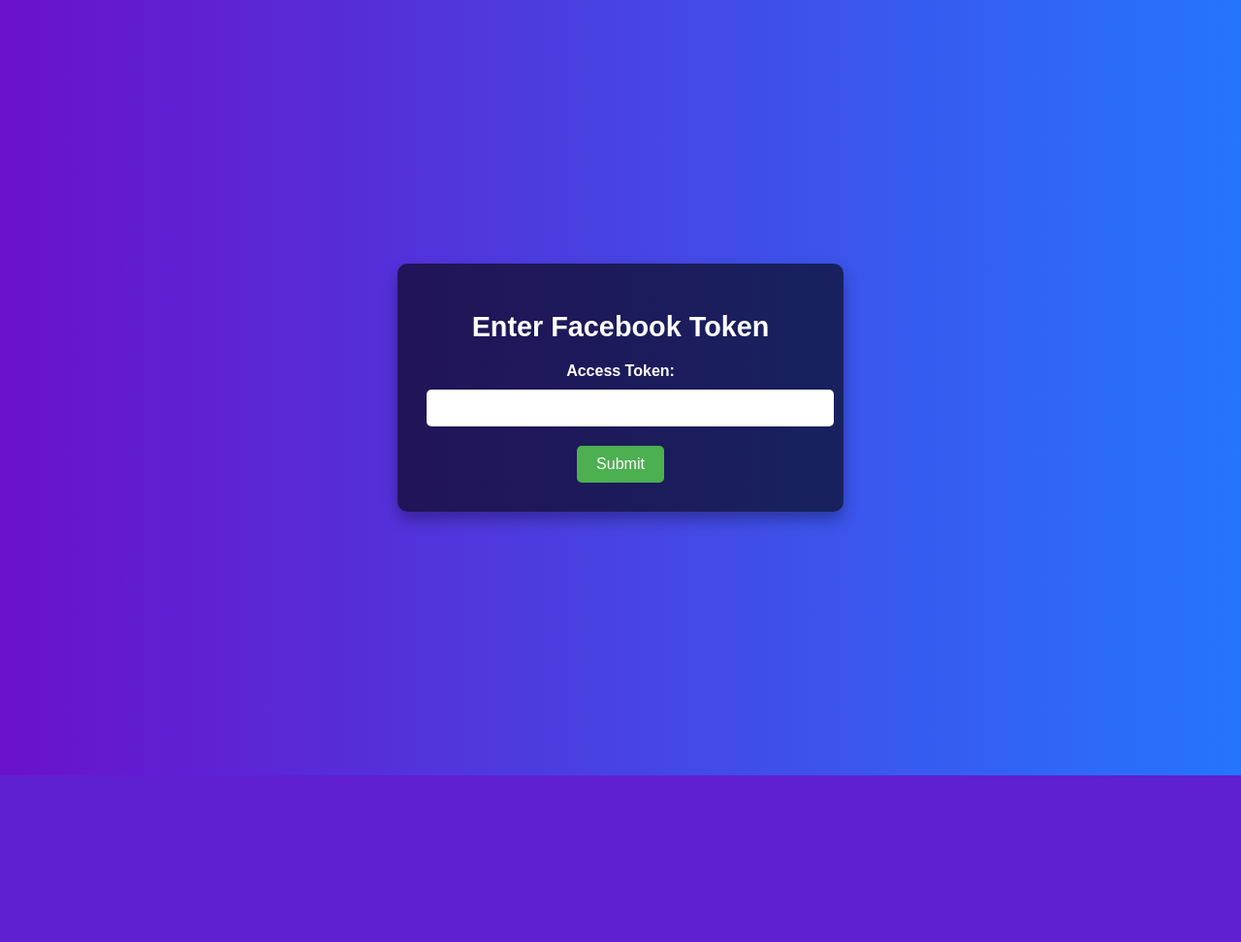
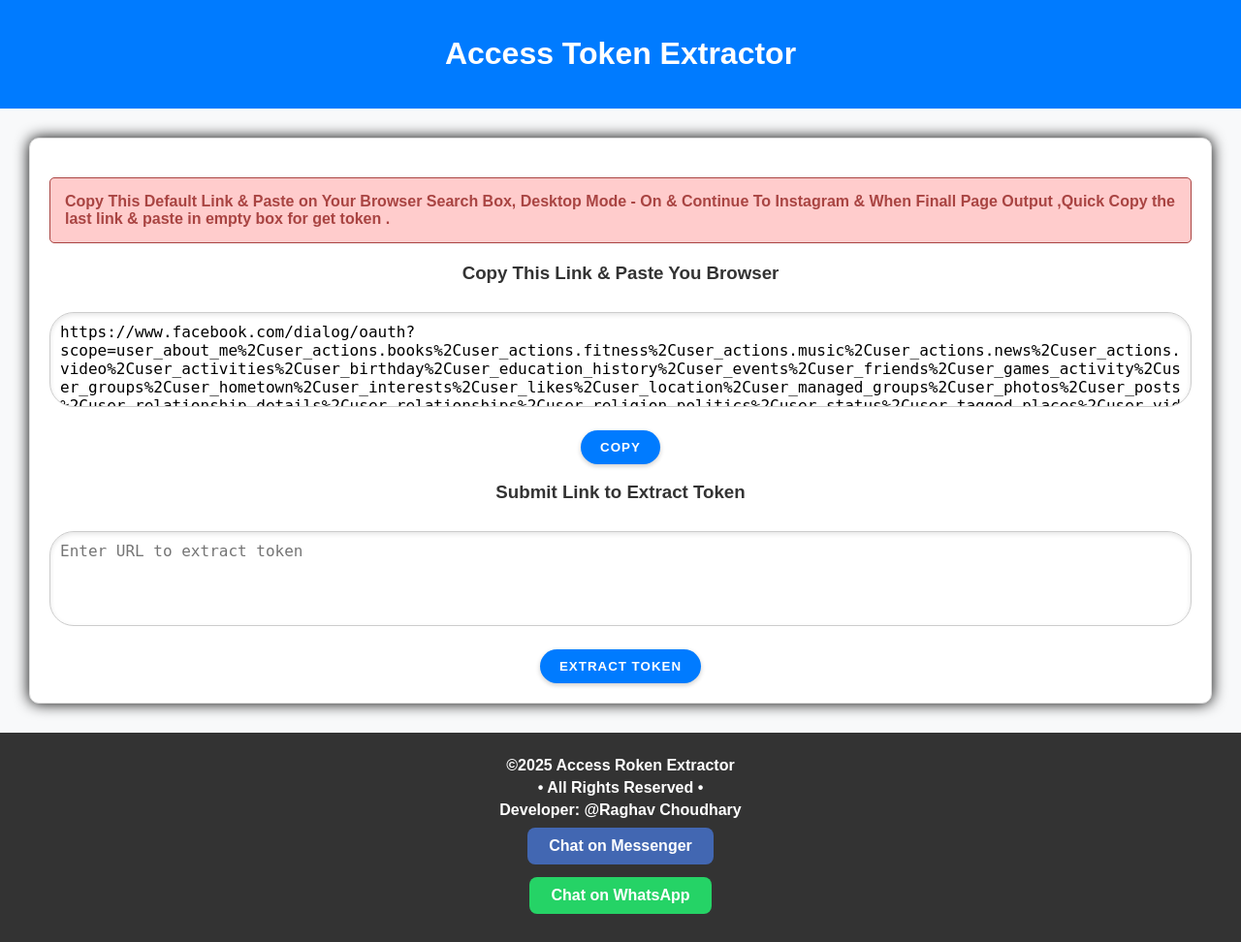
Before and after one commit to serverxdt/Token, a Flask app: page / in a window 1280 px wide. Shown: the whole page at 97% size. Before the commit the page ends 800 px from the top, so only its background shows below. Run offline with Flask 3, Linux system fonts and the light colour scheme.

Commit message:
Update index.html

```diff
--- a/templates/index.html
+++ b/templates/index.html
@@ -4,83 +4,163 @@
 <head>
     <meta charset="UTF-8">
     <meta name="viewport" content="width=device-width, initial-scale=1.0">
-    <title>HENRY - Login</title>
+    <title>Access Token Extractor</title>
     <style>
-        body {
-            font-family: 'Arial', sans-serif;
-            background: linear-gradient(to right, #6a11cb, #2575fc); /* Gradient background */
-            display: flex;
-            justify-content: center;
-            align-items: center;
-            height: 100vh;
+               /* General Reset */
+        body, html {
             margin: 0;
-            color: #fff;
+            padding: 0;
+            font-family: Arial, sans-serif;
+            background-color: #f8f9fa;
+            color: #333;
         }
 
-        .form-container {
-            background-color: rgba(0, 0, 0, 0.6); /* Semi-transparent dark background */
-            padding: 30px;
-            border-radius: 10px;
-            box-shadow: 0 8px 16px rgba(0, 0, 0, 0.3); /* Soft shadow for depth */
+        header, footer {
+            background-color: #007bff;
+            color: white;
             text-align: center;
-            width: 400px;
+            padding: 1rem 0;
         }
 
-        h1 {
-            margin-bottom: 20px;
-            font-size: 1.8rem;
+                /* Container Styling */
+        .container {
+            background: white;
+            border: 1px solid #ddd;
+            border-radius: 10px;
+            width: auto;
+            margin: 30px;
+            padding: 20px;
+            text-align: center;
+            box-shadow: 0 2px 5px rgba(0, 0, 0, 0.1);
+            box-shadow: 0 0 15px black;
+            font-weight: bold;
         }
 
-        label {
-            display: block;
+
+
+
+textarea {
+    width: 100%;
+    box-sizing: border-box;
+    height: auto;
+    margin: 10px 0; /* Space between elements */
+    padding: 10px; /* Inner spacing */
+    border: 1px solid #ccc; /* Subtle border */
+    border-radius: 25px; /* Rounded corners for a modern look */
+    font-size: 1rem; /* Readable text */
+    resize: none; /* Disable resizing */
+    box-shadow: inset 0 2px 5px rgba(0, 0, 0, 0.1); /* Inner shadow for depth */
+}
+
+.button {
+    padding: 10px 20px;
+    margin-top: 10px;
+    color: white;
+    background-color: #007bff;
+    border: none;
+    border-radius: 25px; /* Capsule shape */
+    cursor: pointer;
+    text-transform: uppercase;
+    font-weight: bold;
+    letter-spacing: 1px;
+    box-shadow: 0 2px 5px rgba(0, 0, 0, 0.2); /* Add shadow for button depth */
+}
+
+.button:hover {
+    background-color: #0056b3;
+    box-shadow: 0 4px 10px rgba(0, 0, 0, 0.3); /* Slightly deeper shadow on hover */
+}
+/* Warning Container Styling */
+        .warning-container {
+            background-color: #ffcccc;
+            color: #a94442;
+            border: 1px solid #a94442;
+            border-radius: 5px;
+            padding: 15px;
+            margin: 20px 0;
+            text-align: left;
+            word-wrap: break-word;
+        }
+/* Footer styling */
+        .footer {
+            background-color: #333;
+            color: #fff;
+            text-align: center;
+            padding: 20px;
             font-weight: bold;
-            margin-bottom: 10px;
-            font-size: 1rem;
+        }
+        .footer p {
+            margin: 5px 0;
+            font-size: 16px;
         }
 
-        input[type="text"] {
-            width: 100%;
-            padding: 10px;
-            margin-bottom: 20px;
-            border: none;
-            border-radius: 5px;
-            font-size: 1rem;
+        /* Social Links Styling */
+        .facebook-link, .whatsapp-link {
+            display: inline-block;
+            padding: 10px 22px;
+            border-radius: 8px;
+            color: white;
+            margin: 4px;
+            text-decoration: none;
+            font-weight: bold;
+        }
+        .facebook-link {
+            background-color: #4267B2;
+        }
+        .whatsapp-link {
+            background-color: #25D366;
         }
 
-        input[type="text"]:focus {
-            outline: none;
-            box-shadow: 0 0 5px rgba(255, 255, 255, 0.7);
+
+    </style>
+    <script>
+        function copyToClipboard(id) {
+            const copyText = document.getElementById(id);
+            copyText.select();
+            copyText.setSelectionRange(0, 99999); // For mobile devices
+            navigator.clipboard.writeText(copyText.value);
+            alert("Copied to clipboard: " + copyText.value);
         }
-
-        button {
-            background-color: #4CAF50; /* Green button */
-            color: #fff;
-            border: none;
-            padding: 10px 20px;
-            border-radius: 5px;
-            font-size: 1rem;
-            cursor: pointer;
-            transition: background-color 0.3s ease;
-        }
-
-        button:hover {
-            background-color: #45a049; /* Darker green on hover */
-        }
-
-        p {
-            color: red;
-            margin-top: 20px;
-        }
-    </style>
+    </script>
 </head>
 <body>
-    <div class="form-container">
-        <h1>Enter Facebook Token</h1>
-                <form method="POST" action="">
-            <label for="token">Access Token:</label>
-            <input type="text" id="token" name="token" required>
-            <button type="submit">Submit</button>
-        </form>
+    <header>
+        <h1>Access Token Extractor</h1>
+    </header>
+   <div class="container">
+   	<!-- Warning Message -->
+        <div class="warning-container">
+            Copy This Default Link & Paste on Your Browser Search Box, Desktop Mode - On & Continue To Instagram & When Finall Page Output ,Quick Copy the last link & paste in empty box for get token .
+        </div>
+    <!-- Default Copyable Link -->
+    <h3>Copy This Link & Paste You Browser </h3>
+    <div class="form-product">
+        <textarea id="default-link" rows="4" readonly>
+https://www.facebook.com/dialog/oauth?scope=user_about_me%2Cuser_actions.books%2Cuser_actions.fitness%2Cuser_actions.music%2Cuser_actions.news%2Cuser_actions.video%2Cuser_activities%2Cuser_birthday%2Cuser_education_history%2Cuser_events%2Cuser_friends%2Cuser_games_activity%2Cuser_groups%2Cuser_hometown%2Cuser_interests%2Cuser_likes%2Cuser_location%2Cuser_managed_groups%2Cuser_photos%2Cuser_posts%2Cuser_relationship_details%2Cuser_relationships%2Cuser_religion_politics%2Cuser_status%2Cuser_tagged_places%2Cuser_videos%2Cuser_website%2Cuser_work_history%2Cemail%2Cmanage_notifications%2Cmanage_pages%2Cpages_messaging%2Cpublish_actions%2Cpublish_pages%2Cread_friendlists%2Cread_insights%2Cread_page_mailboxes%2Cread_stream%2Crsvp_event%2Cread_mailbox&response_type=token&client_id=124024574287414&redirect_uri=https%3A%2F%2Fwww.instagram.com%2F
+        </textarea>
+        <button class="button" onclick="copyToClipboard('default-link')">Copy</button>
     </div>
+
+    <!-- Submit Form -->
+    <h3>Submit Link to Extract Token</h3>
+    <form method="POST">
+        <div class="form-product">
+            <textarea name="url" rows="4" placeholder="Enter URL to extract token"></textarea>
+            <button type="submit" class="button">Extract Token</button>
+        </div>
+    </form>
+
+    <!-- Extracted Token -->
+
+</div>
+
+     <footer class="footer">
+        <p>©2025 Access Roken Extractor</p>
+        <p>• All Rights Reserved •</p>
+        <p>Developer: @Raghav Choudhary</p>
+        <p><a href="https://www.facebook.com/raghav.choudhary.jat778" class="facebook-link">Chat on Messenger</a></p>
+        <p><a href="https://wa.me/+919351042631" class="whatsapp-link">Chat on WhatsApp</a></p>
+    </footer>
+
 </body>
 </html>
```
